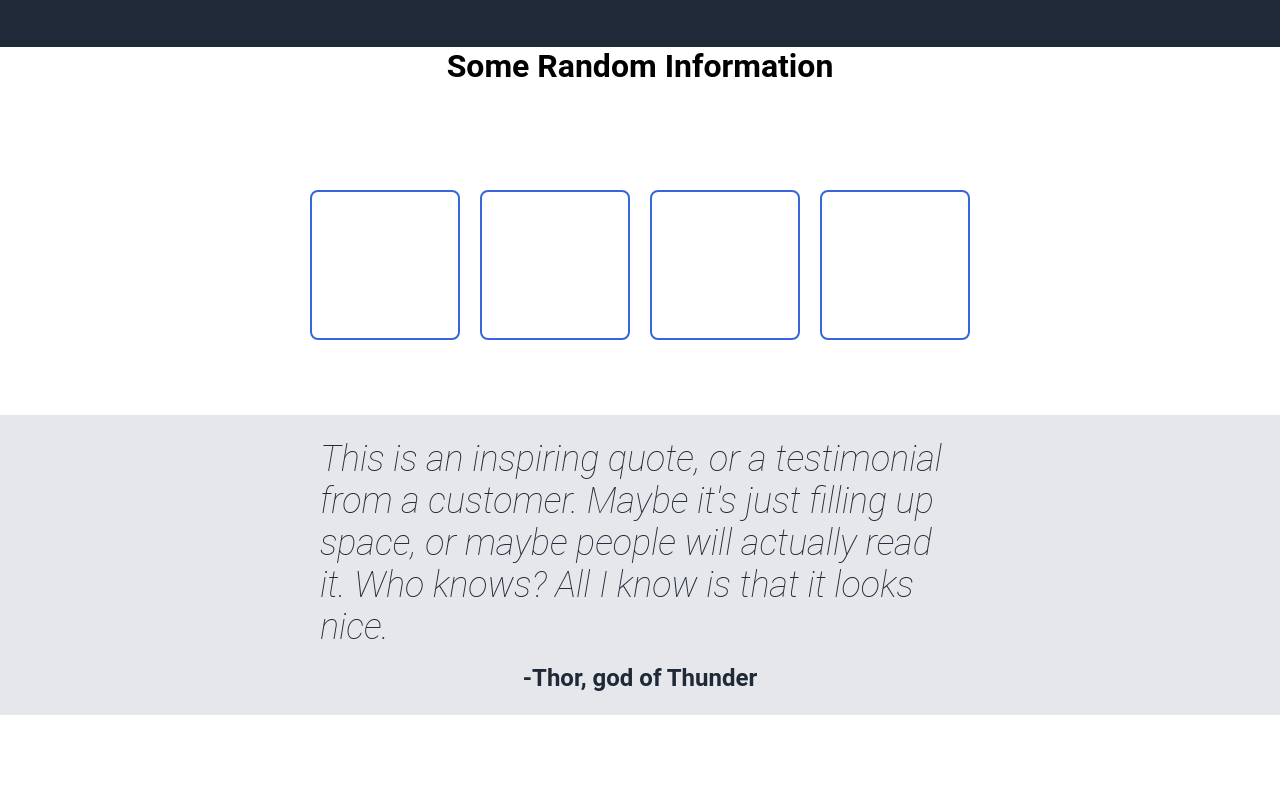
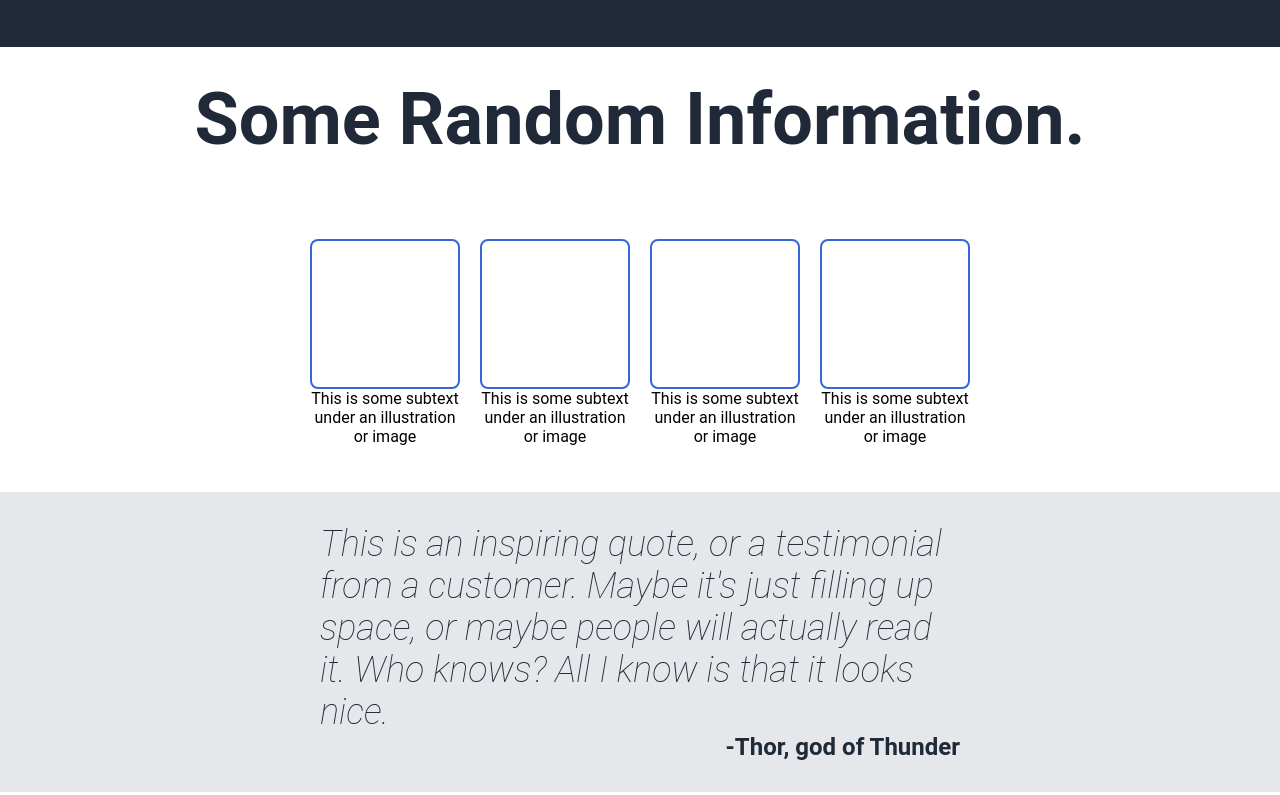
Before and after one commit to bitrockabilly/odin-landingpage-project, a plain HTML site: page index.html in a window 1280 px wide. Shown: the part 334-1129 px from the top of the page. Drawn offline with Linux system fonts and the light colour scheme.

Commit message:
Nearing the end. Got everything where I want. Next to clean up code.

```diff
--- a/index.html
+++ b/index.html
@@ -8,7 +8,7 @@
 </head>
 <body>
  <div class="top-nav">
-<div class="header-logo"><a><img src="images/" alt="Company Logo"></a></div>
+<div class="nav-logo"><a><img src="images/" alt="Company Logo"></a></div>
 <nav>
     <ul>
         <li>Home</li>
@@ -27,32 +27,52 @@
 
    <main>
         <div class="hero-title">
-            <h1>Some Random Information</h1>
+            <h1>Some Random Information.</h1>
         </div>
        <div class="hero">
-
+       <div class="img-col">
             <div class="img-box">
             </div>
+            <div class="img-text">
+                <p>This is some subtext under an illustration or image</p>
+            </div>
+        </div>
+        <div class="img-col">
             <div class="img-box">
             </div>
+            <div class="img-text">
+                <p>This is some subtext under an illustration or image</p>
+            </div>
+        </div>
+        <div class="img-col">
             <div class="img-box">
-             </div>
+            </div>
+            <div class="img-text">
+                <p>This is some subtext under an illustration or image</p>
+            </div>
+        </div>
+        <div class="img-col">
             <div class="img-box">
-             </div>
+            </div>
+            <div class="img-text">
+                <p>This is some subtext under an illustration or image</p>
+            </div>
+        </div>
     </div>
 </main>
 
 
 <section>
+    <div class="quote-col">
     <div class="info-quote">
         <p>This is an inspiring quote,
         or a testimonial from a customer.
         Maybe it's just filling up space, or maybe people will actually read it.
         Who knows? All I know is that it looks nice.</p>
     </div>
-    <div class="sub-qoute">
-        <h2>-Thor, god of Thunder</h2>
-    </div>
+    <h2 class="quote-right">-Thor, god of Thunder</h2>
+
+</div>
 </section>
 
 <div class="bottom-sect">
--- a/styles.css
+++ b/styles.css
@@ -22,21 +22,21 @@ body {
     align-items: center;
     padding-top: 40px;
     background-color: #1F2937;
-
-
 }
 
 nav {
     display: flex;
     justify-content: space-between;
-
-
+}
+.nav-logo {
+    display: flex;
+    font-size: 24px;
+    color: #f9faf8;
 }
 
 ul  {
     display: flex;
     list-style-type: none;
-
 }
 
 li {
@@ -45,11 +45,7 @@ li {
    color: #e5e7eb;
 }
 
-.header-logo {
-    display: flex;
-    font-size: 24px;
-    color: #f9faf8;
-}
+
 
 
 header {
@@ -61,7 +57,6 @@ header {
     background-color: #1F2937;
     color: #f9faf8;
     text-align: center;
-
 }
 .image-cont {
     display: flex;
@@ -123,12 +118,14 @@ main {
     flex-direction: column;
     align-items: center;
     justify-content: center;
+    margin-top: 30px;
 }
 
 .hero {
     display: flex;
     align-items: center;
     justify-content: center;
+    text-align: center;
     gap: 20px;
     margin-top: 30px;
     width: 90%;
@@ -140,39 +137,56 @@ main {
     display: flex;
     justify-content: center;
     text-align: center;
+    font-size: 36px;
+    font-weight: 900;
+    color: #1F2937;
 }
 
 
 
 .img-box {
+    display: flex;
+    flex-direction: column;
    width: 150px;
    height: 150px;
    border: 2px solid #3667da;
    border-radius: 8px;
+   justify-content: center;
+   text-align: center;
+   padding: 1em;
 
-   padding: 1em;
+}
+
+
+
+.img-text {
+
+    display: flex;
+    justify-content: center;
+    text-align: center;
+    width: 150px;
 
 }
 
 section {
     display: flex;
     height: 300px;
-    gap: 1em;
-    flex-direction: column;
-    justify-content: center;
-    align-items: center;
     background-color: #e5e7eb;
     color: #1F2937;
 
 
 }
 
+.quote-col {
 
+    display: flex;
+    flex-direction: column;
+    justify-content: center;
+    align-items: center;
+}
 
 .info-quote {
     display: flex;
-    align-items: center;
-    justify-content: center;
     width: 50%;
    font-size: 36px;
    font-weight: 100;
@@ -181,17 +195,13 @@ section {
     font-style: italic;
 }
 
-.sub-quote {
-    display: flex;
-    justify-content: right;
 
+
+.quote-right {
+    width: 50%;
     text-align: right;
 
-    font-style: normal;
-
 }
-
-
 
 
  .bottom-sect {
```
Also changed, not shown: 1 other file. Lines whose indentation alone changed are shown as unchanged.
